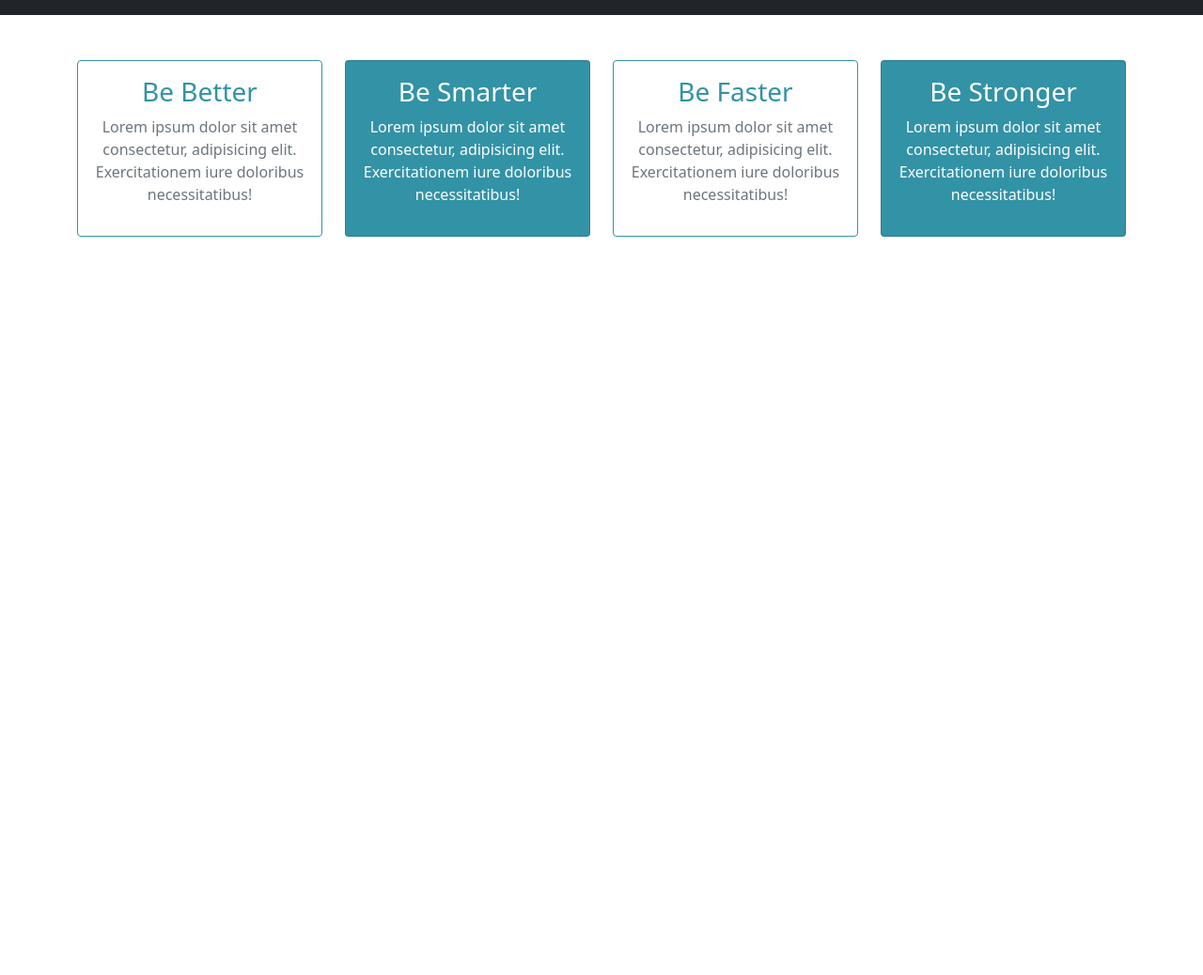
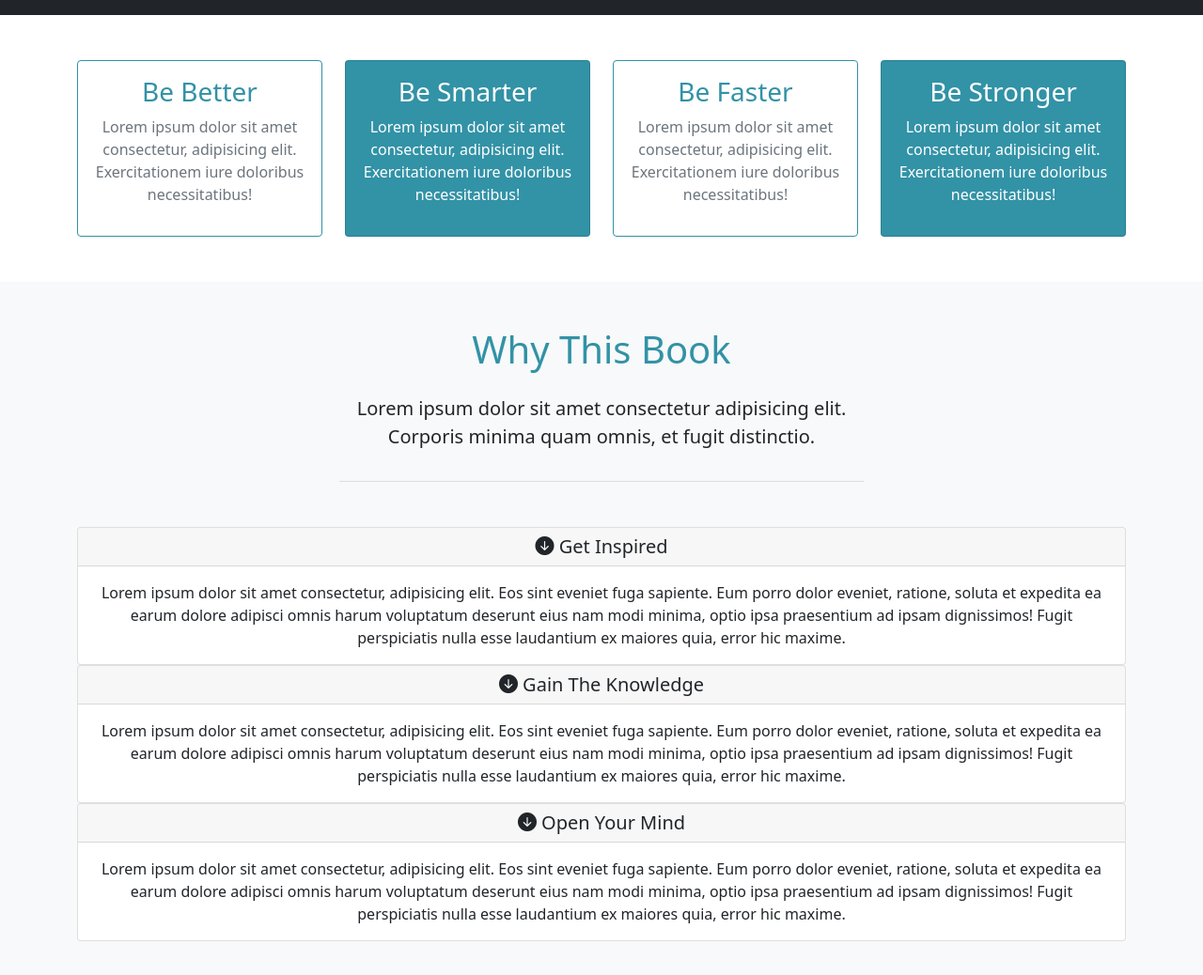
Before and after one commit to leventsamlioglu/mizuxe, a website: page index.html in a window 1280 px wide. Shown: the part 833-1871 px from the top of the page at 94% size. Before the commit the page ends 1133 px from the top, so only its background shows below. Drawn offline with nearby package versions, Linux system fonts and the light colour scheme.

Commit message:
adding why section and accordion

```diff
--- a/css/style.css
+++ b/css/style.css
@@ -21,6 +21,9 @@ body {
     width: 100%;
     height: 100%; }
 
+#boxes .card {
+  height: 100%; }
+
 .info-header {
   width: 50%;
   margin: auto;
@@ -43,3 +46,8 @@ body {
       font-size: 4rem; }
   .mb-resp {
     margin-bottom: 1rem; } }
+
+@media (min-width: 1400px) {
+  #showcase .img-fluid {
+    max-width: 86%;
+    height: auto; } }
--- a/index.html
+++ b/index.html
@@ -166,6 +166,102 @@
       </div>
     </section>
 
+    <!-- ABOUT / WHY SECTION -->
+    <section id="about" class="py-5 text-center bg-light">
+      <div class="container">
+        <div class="row">
+          <div class="col">
+            <div class="info-header mb-5">
+              <h1 class="text-primary pb-3">Why This Book</h1>
+              <p class="lead pb-3">
+                Lorem ipsum dolor sit amet consectetur adipisicing elit.
+                Corporis minima quam omnis, et fugit distinctio.
+              </p>
+            </div>
+
+            <!-- ACCORDION -->
+            <div id="accordion">
+              <div class="card">
+                <div class="card-header">
+                  <h5 class="mb-0">
+                    <div
+                      href="#collapse1"
+                      data-bs-toggle="collapse"
+                      data-bs-parent="#accordion"
+                    >
+                      <i class="bi bi-arrow-down-circle-fill"></i> Get Inspired
+                    </div>
+                  </h5>
+                </div>
+
+                <div id="collapse1" class="collapse show">
+                  <div class="card-body">
+                    Lorem ipsum dolor sit amet consectetur, adipisicing elit.
+                    Eos sint eveniet fuga sapiente. Eum porro dolor eveniet,
+                    ratione, soluta et expedita ea earum dolore adipisci omnis
+                    harum voluptatum deserunt eius nam modi minima, optio ipsa
+                    praesentium ad ipsam dignissimos! Fugit perspiciatis nulla
+                    esse laudantium ex maiores quia, error hic maxime.
+                  </div>
+                </div>
+              </div>
+
+              <div class="card">
+                <div class="card-header">
+                  <h5 class="mb-0">
+                    <div
+                      href="#collapse2"
+                      data-bs-toggle="collapse"
+                      data-bs-parent="#accordion"
+                    >
+                      <i class="bi bi-arrow-down-circle-fill"></i> Gain The
+                      Knowledge
+                    </div>
+                  </h5>
+                </div>
+
+                <div id="collapse2" class="collapse show">
+                  <div class="card-body">
+                    Lorem ipsum dolor sit amet consectetur, adipisicing elit.
+                    Eos sint eveniet fuga sapiente. Eum porro dolor eveniet,
+                    ratione, soluta et expedita ea earum dolore adipisci omnis
+                    harum voluptatum deserunt eius nam modi minima, optio ipsa
+                    praesentium ad ipsam dignissimos! Fugit perspiciatis nulla
+                    esse laudantium ex maiores quia, error hic maxime.
+                  </div>
+                </div>
+              </div>
+              <div class="card">
+                <div class="card-header">
+                  <h5 class="mb-0">
+                    <div
+                      href="#collapse3"
+                      data-bs-toggle="collapse"
+                      data-bs-parent="#accordion"
+                    >
+                      <i class="bi bi-arrow-down-circle-fill"></i> Open Your
+                      Mind
+                    </div>
+                  </h5>
+                </div>
+
+                <div id="collapse3" class="collapse show">
+                  <div class="card-body">
+                    Lorem ipsum dolor sit amet consectetur, adipisicing elit.
+                    Eos sint eveniet fuga sapiente. Eum porro dolor eveniet,
+                    ratione, soluta et expedita ea earum dolore adipisci omnis
+                    harum voluptatum deserunt eius nam modi minima, optio ipsa
+                    praesentium ad ipsam dignissimos! Fugit perspiciatis nulla
+                    esse laudantium ex maiores quia, error hic maxime.
+                  </div>
+                </div>
+              </div>
+            </div>
+          </div>
+        </div>
+      </div>
+    </section>
+
     <!-- JQuery (For getting year)-->
     <script
       src="https://code.jquery.com/jquery-3.6.0.min.js"
```
